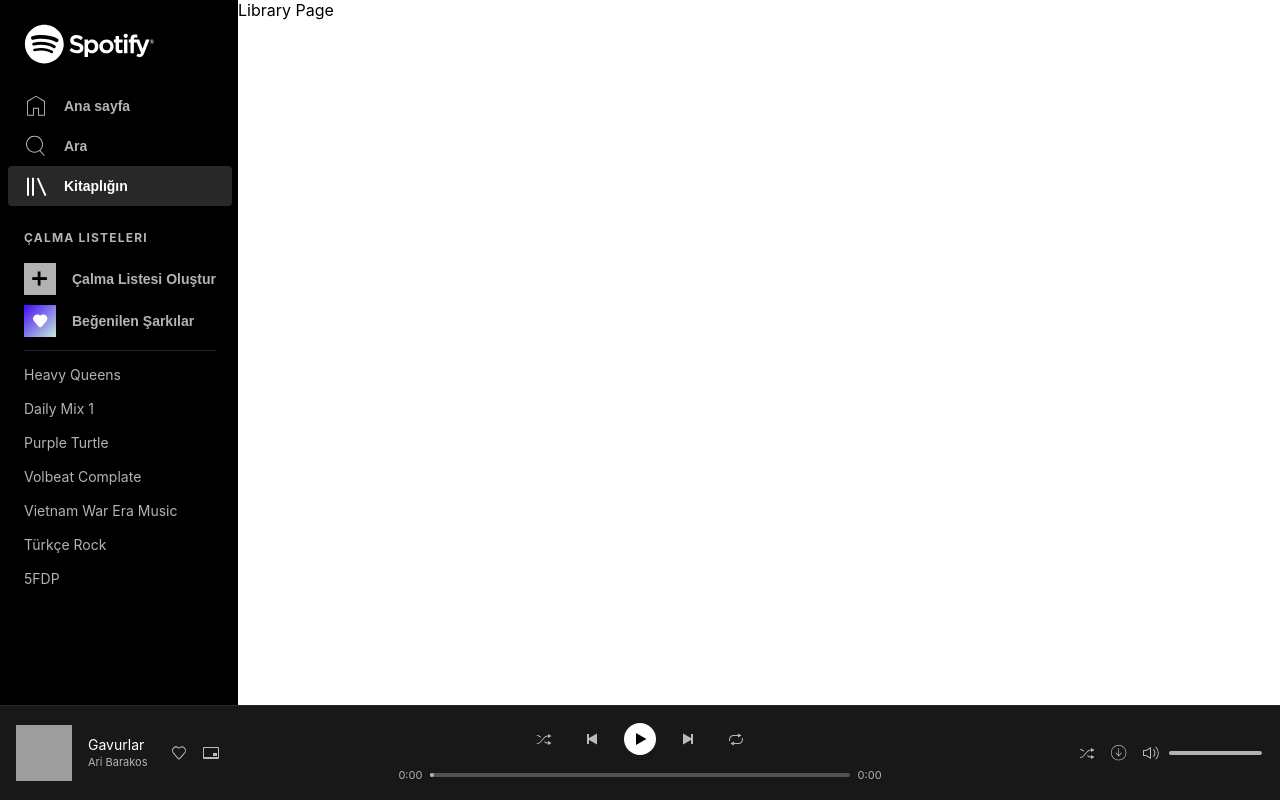
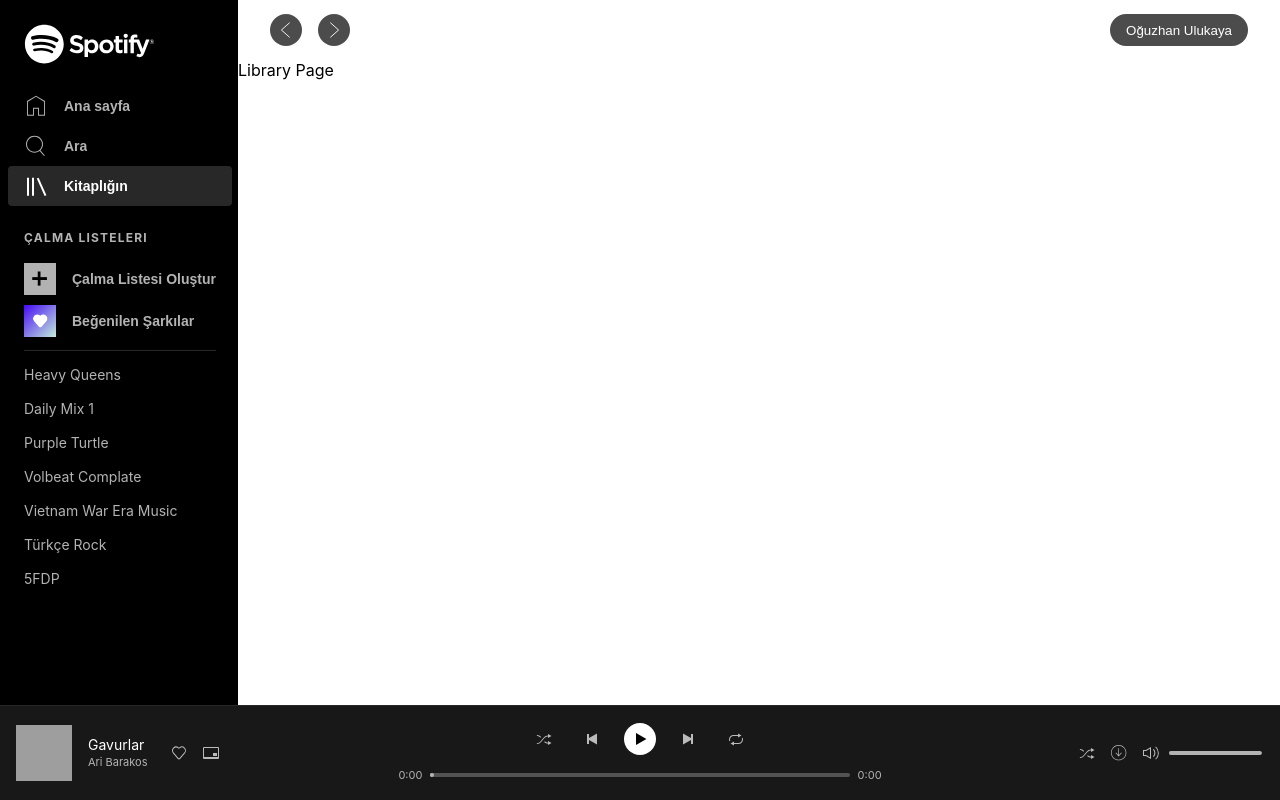
Before and after one commit to oguz3/spotify-web-player, a React (Create React App) app: page /library in a window 1280 px wide. Built offline with nearby package versions, Linux system fonts and the light colour scheme; grey boxes are pictures that could not be loaded.

Commit message:
added next page & prev page button

```diff
--- /dev/null
+++ b/src/component/buttons/next-page-button.js
@@ -0,0 +1,16 @@
+import { useHistory } from "react-router-dom";
+import * as Icons from '../icons';
+
+function NextPageBtn() {
+    let history = useHistory();
+
+    return (
+            <button className="NextBtn" onClick={() => {
+                history.goForward();
+            }}>
+                <Icons.Nextpage />
+            </button>
+    );
+}
+
+export default NextPageBtn;
--- /dev/null
+++ b/src/component/buttons/prev-page-button.js
@@ -0,0 +1,16 @@
+import { useHistory } from "react-router-dom";
+import * as Icons from '../icons';
+
+function PrevPageBtn() {
+    let history = useHistory();
+
+    return (
+            <button className="PrevBtn" onClick={() => {
+                history.goBack();
+            }}>
+                <Icons.Prevpage />
+            </button>
+    );
+}
+
+export default PrevPageBtn;
--- a/src/component/topnav/topnav.js
+++ b/src/component/topnav/topnav.js
@@ -1,4 +1,5 @@
-import * as Icons from '../icons';
+import PrevPageBtn from '../buttons/prev-page-button';
+import NextPageBtn from '../buttons/next-page-button';
 
 import styles from './topnav.module.css';
 
@@ -7,12 +8,8 @@
       <nav className={styles.Topnav}>
           <div>
                 <span>
-                    <button className={styles.PrevBtn}>
-                        <Icons.Prevpage />
-                    </button>
-                    <button className={styles.NextBtn}>
-                        <Icons.Nextpage />
-                    </button>
+                    <PrevPageBtn />
+                    <NextPageBtn />
                 </span>
                 <span>
                     <button className={styles.ProfileBtn}>
--- a/src/component/topnav/topnav.module.css
+++ b/src/component/topnav/topnav.module.css
@@ -13,26 +13,6 @@
     align-items: center;
     justify-content: space-between;
 }
-.PrevBtn,
-.NextBtn{
-    border: none;
-    height: 32px;
-    width: 32px;
-    border-radius: 50%;
-    background-color: rgba(0,0,0,.7);
-    color: #fff;
-    display: inline-flex;
-    justify-content: center;
-    align-items: center;
-    position: relative;
-    cursor: pointer;
-    padding: 0;
-    margin-right: 16px;
-}
-.PrevBtn svg,
-.NextBtn svg{
-    font-size: 22px;
-}
 .ProfileBtn{
     border: none;
     height: 32px;
--- a/src/pages/library.js
+++ b/src/pages/library.js
@@ -1,6 +1,11 @@
+import Topnav from '../component/topnav/topnav';
+
 function Library({children}){
     return (
-        <div>{children}</div>
+        <div>
+            <Topnav />
+            {children}
+        </div>
     );
 }
 
--- a/src/pages/search.js
+++ b/src/pages/search.js
@@ -1,3 +1,4 @@
+import Topnav from '../component/topnav/topnav';
 import TitleL from '../component/text/title-l'
 import TitleM from '../component/text/title-m'
 import TitleS from '../component/text/title-s'
@@ -9,6 +10,7 @@
 function Search(){
     return (
         <div>
+            <Topnav />
             <TitleL>Title Large Component</TitleL>
             <TitleM>Title Medium Component</TitleM>
             <TitleS>Title Small Component</TitleS>
--- a/src/style/index.css
+++ b/src/style/index.css
@@ -41,3 +41,23 @@
   fill: #1db954 !important;
   color: #1db954 !important;
 }
+.PrevBtn,
+.NextBtn{
+    border: none;
+    height: 32px;
+    width: 32px;
+    border-radius: 50%;
+    background-color: rgba(0,0,0,.7);
+    color: #fff;
+    display: inline-flex;
+    justify-content: center;
+    align-items: center;
+    position: relative;
+    cursor: pointer;
+    padding: 0;
+    margin-right: 16px;
+}
+.PrevBtn svg,
+.NextBtn svg{
+    font-size: 22px;
+}
```
Also changed, not shown: src/pages/home.module.css (line endings or trailing spaces).
